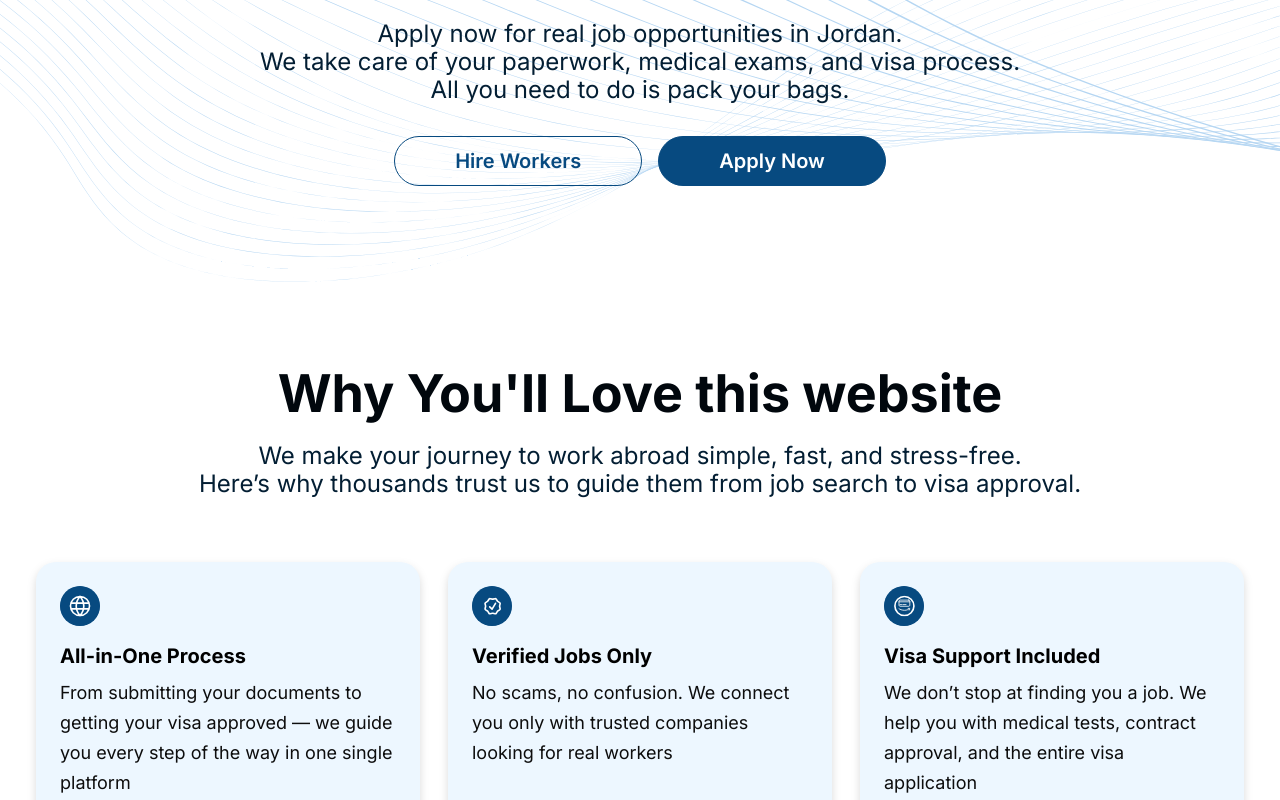
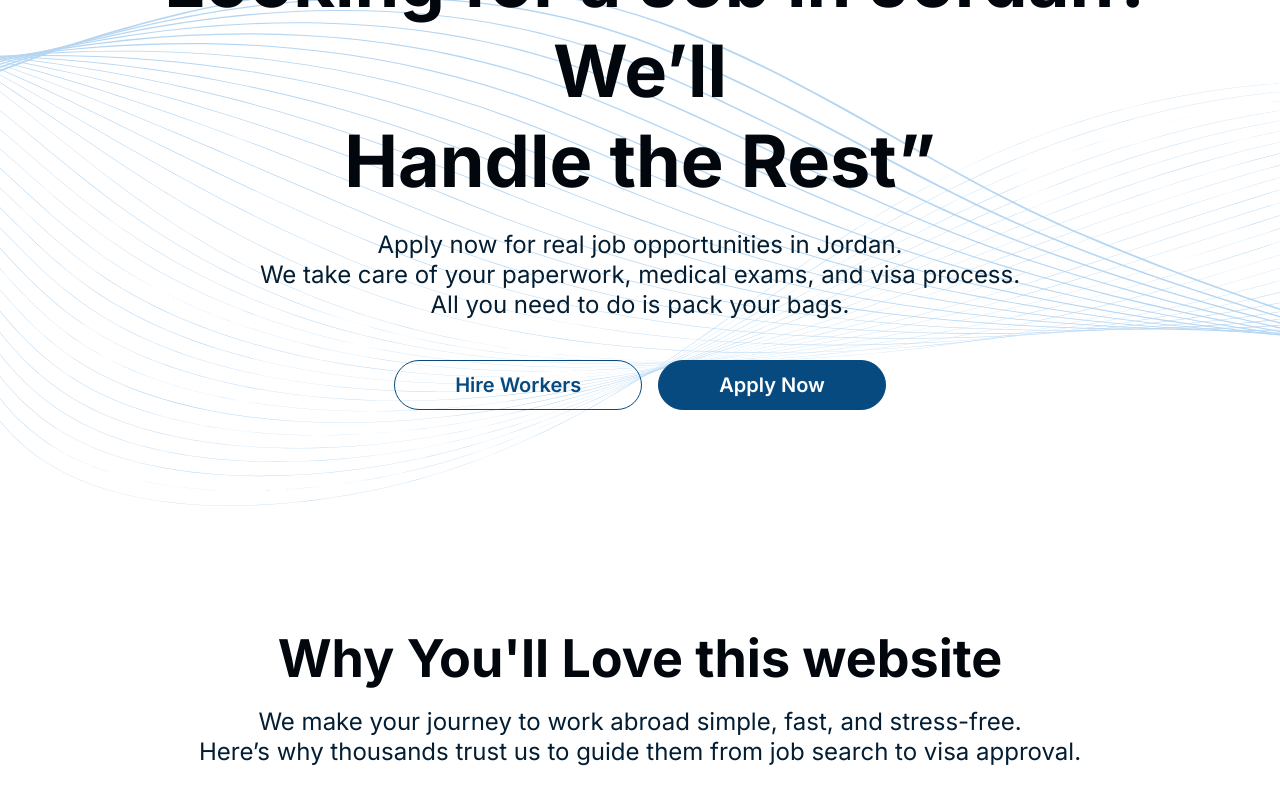
Before and after one commit to marwanm-dev/job-portal, a React (Vite) app: page / in a window 1280 px wide. Shown: the part 280-1080 px from the top of the page. Built offline with nearby package versions, Linux system fonts and the light colour scheme.

Commit message:
feat: support smaller screen sizes for the Hero and Features sections

```diff
--- a/src/App.tsx
+++ b/src/App.tsx
@@ -4,11 +4,13 @@ import Features from "./sections/Features/Features.tsx";
 
 function App() {
   return (
-    <div className="flex flex-col gap-20">
+    <>
       <Navbar />
-      <Hero />
-      <Features />
-    </div>
+      <div className="flex flex-col justify-evenly pt-30 pb-30 gap-30">
+        <Hero />
+        <Features />
+      </div>
+    </>
   );
 }
 
--- a/src/index.css
+++ b/src/index.css
@@ -12,16 +12,19 @@
   h4,
   h5,
   h6 {
-    @apply font-bold;
+    @apply font-bold leading-tight;
   }
   h1 {
-    @apply text-7xl leading-[90px];
+    @apply text-4xl sm:text-5xl md:text-6xl lg:text-7xl;
   }
   h2 {
-    @apply text-[52px] leading-16;
+    @apply text-3xl sm:text-4xl md:text-5xl lg:text-[52px];
   }
   h4 {
-    @apply text-xl leading-7;
+    @apply text-xl;
+  }
+  p {
+    @apply leading-tight;
   }
   button {
     @apply transition-colors duration-200 font-semibold px-[60px] py-3 leading-6 text-xl rounded-full;
@@ -30,10 +33,10 @@
 
 @layer components {
   .p-lg {
-    @apply text-2xl leading-7;
+    @apply text-lg sm:text-xl md:text-2xl;
   }
   .p-sm {
-    @apply text-lg leading-[30px];
+    @apply text-base sm:text-lg;
   }
 }
 
--- a/src/sections/Features/FeatureCard.tsx
+++ b/src/sections/Features/FeatureCard.tsx
@@ -10,7 +10,7 @@ export default function FeatureCard({
   description,
 }: FeatureCardProps) {
   return (
-    <div className="text-left bg-feat rounded-[20px] p-6 gap-7 drop-shadow-lg max-w-sm">
+    <div className="text-left bg-feat rounded-[20px] p-6 gap-7 drop-shadow-lg max-w-[320px] sm:max-w-[360px] md:max-w-sm">
       <div className="w-10 h-10 bg-b5 text-white rounded-full flex-center mb-4">
         {icon}
       </div>
--- a/src/sections/Features/Features.tsx
+++ b/src/sections/Features/Features.tsx
@@ -13,7 +13,7 @@ export default function Features() {
             approval.
           </p>
         </div>
-        <div className="flex justify-center gap-7 flex-wrap">
+        <div className="flex justify-center gap-6 md:gap-8 flex-wrap">
           <FeatureCard
             icon={
               <svg
--- a/src/sections/Hero/Hero.tsx
+++ b/src/sections/Hero/Hero.tsx
@@ -2,23 +2,24 @@ import Button from "../../components/Button";
 
 export default function Hero() {
   return (
-    <section className="">
+    <section>
       <div className="bg-[url('/wave.svg')] bg-no-repeat bg-cover bg-center">
-        <div className="px-6 py-24 text-center">
+        <div className="container flex flex-col gap-10 mx-auto px-4 sm:px-6 lg:px-8 py-24 text-center">
           <div className="flex flex-col gap-6">
             <h1 className="text-b9.5">
-              “Looking for a Job in Jordan? We’ll <br />
+              “Looking for a Job in Jordan? We’ll{" "}
+              <br className="hidden sm:block" />
               Handle the Rest”
             </h1>
             <p className="p-lg text-b8">
               Apply now for real job opportunities in Jordan.
-              <br />
+              <br className="hidden md:block" />
               We take care of your paperwork, medical exams, and visa process.
-              <br />
+              <br className="hidden md:block" />
               All you need to do is pack your bags.
             </p>
           </div>
-          <div className="mt-8 flex justify-center gap-4 flex-wrap">
+          <div className="flex justify-center gap-4 flex-wrap">
             <Button variant="outline">Hire Workers</Button>
             <Button variant="primary">Apply Now</Button>
           </div>
```
